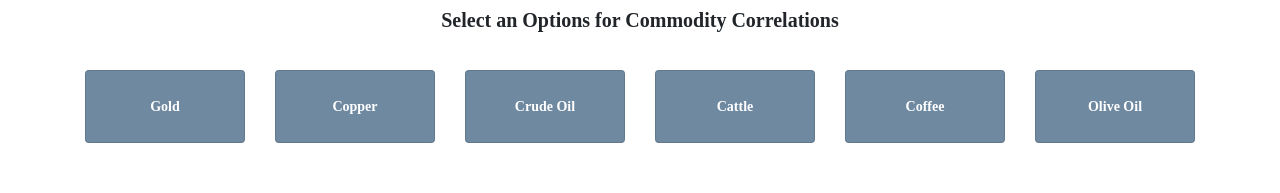
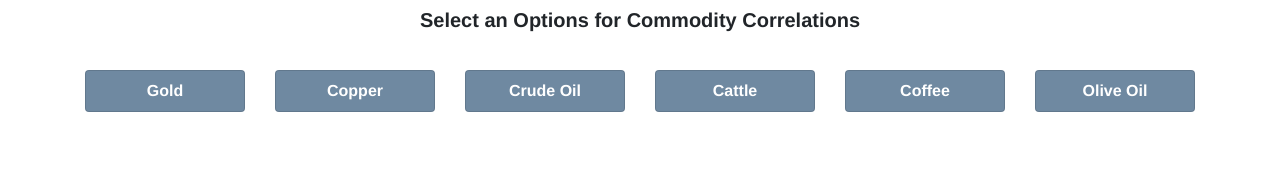
Before and after one commit to grpecunia/tickercorrelate, a React (Create React App) app: page /Details/1 in a window 1280 px wide. Shown: the part 345-538 px from the top of the page. Built offline with nearby package versions, Linux system fonts and the light colour scheme; no server answers.

Commit message:
changes to UI/UX

```diff
--- a/src/App.css
+++ b/src/App.css
@@ -1,16 +1,16 @@
 .App {
-  font-family: "OpenSans";
+  font-family: "OpenSans", Helvetica, Arial, sans-serif;
   padding-bottom: 100px;
 }
 
-/* html {
+html {
   scroll-behavior: smooth;
   -webkit-overflow-scrolling: touch;
   overflow-y: scroll;
-  height: 100vh;
-  width: 100vw;
+  /* height: 100vh;
+  width: 100vw; */
 
-} */
+}
 
 html,
 body {
@@ -195,12 +195,12 @@ div.row-8 {
   border-style: solid;
   border-width: 1px;
   margin: auto;
-  padding: 25px;
+  padding: 8px;
   border-radius: 0.25rem;
   border: 1px solid rgba(0, 0, 0, 0.125);
   background: round;
   color: white;
-  font-size: 14px;
+  font-size: 16px;
   word-wrap: normal;
   font-weight: bold;
   cursor: pointer;
@@ -298,4 +298,10 @@ li.tickerOptions {
   margin: 5px;
   background: #e9ecef;
   border-radius: 10px;
+  cursor: pointer;
 }
+
+li.tickerOptions:hover {
+  background:#56728c;
+  color: white;
+}
--- a/src/App.js
+++ b/src/App.js
@@ -31,6 +31,7 @@ class App extends Component {
   };
 
   async componentDidMount() {
+    window.scrollTo(0, 0);
     let promises = [];
     promises.push(
       // This GET is to get the 13k+ Ticker and Name List from the API // **** xssHys1jzi6-XeerUyrZ (gm) or 46YBY8Uy2_gZFR_EFD_F (pg)(apiKey) ****
--- a/src/Commodities.jsx
+++ b/src/Commodities.jsx
@@ -6,6 +6,7 @@ import Chart from "react-google-charts";
 
 
 class Commodities extends Component {
+
   componentDidMount() {
     // Axios GET for Ticker Historical Prices @ Market Close Info
     axios
--- a/src/CorrelationsJS.jsx
+++ b/src/CorrelationsJS.jsx
@@ -1,6 +1,7 @@
 import React, { Component } from 'react';
 
 class CorrelationsJS extends Component {
+
     render() {
         return (
           <React.Fragment>
--- a/src/Home.jsx
+++ b/src/Home.jsx
@@ -11,7 +11,9 @@ class Home extends Component {
     search: "",
   };
 
-
+  componentDidMount() {
+    window.scrollTo(0, 0);
+  }
 
   // showTickerOptions = () => {
   //   // console.log(this.props.tickers);
```
